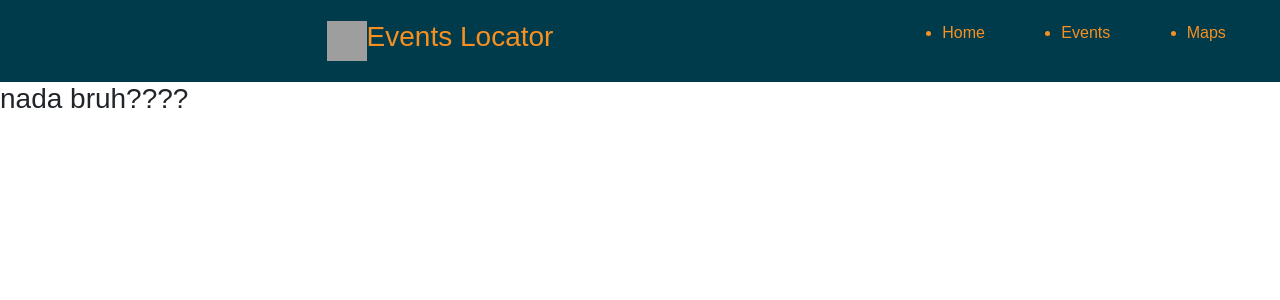
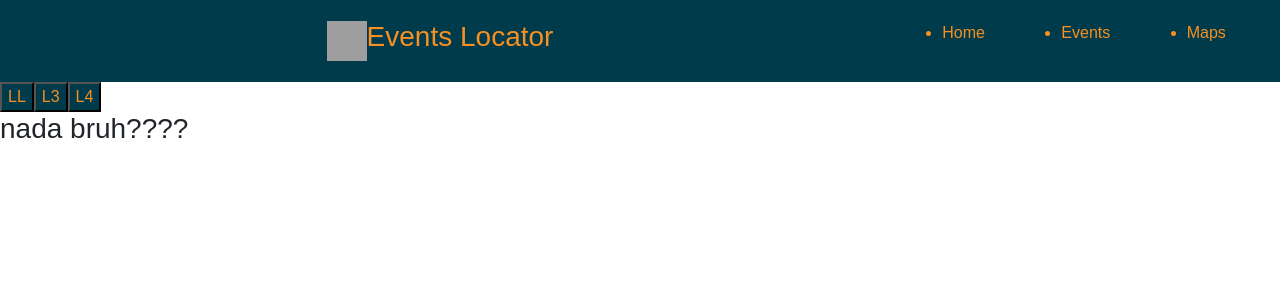
Before and after one commit to Vision-X/G-Events-Frontend, a React (Create React App) app: page /maps in a window 1280 px wide. Shown: the top 300 px of the page. Built offline with nearby package versions, Linux system fonts and the light colour scheme; grey boxes are pictures that could not be loaded.

Commit message:
add mapnav component, add buttons to mapnav, and update styles for buttons

```diff
--- a/src/EventButton.jsx
+++ b/src/EventButton.jsx
@@ -5,7 +5,7 @@ class EventButton extends Component {
   render() {
     return (
       <div className="landing-btns mx-auto">
-        <Link to="/events"><button type="button" className="landing btn-lg btn-primary">GALVANIZE EVENTS</button></Link>
+        <Link to="/events"><button type="button" className="landing btn-lg btn-primary basic-button">GALVANIZE EVENTS</button></Link>
       </div>
     );
   }
--- a/src/MapButton.jsx
+++ b/src/MapButton.jsx
@@ -6,7 +6,7 @@ class MapButton extends Component {
     return (
       <Link to="/maps">
         <div className="landing-btns mx-auto">
-            <button type="button" className="landing btn-lg btn-primary">FLOOR MAP</button>
+            <button type="button" className="landing btn-lg btn-primary basic-button">FLOOR MAP</button>
         </div>
     </Link>
     );
--- /dev/null
+++ b/src/MapNav.jsx
@@ -0,0 +1,15 @@
+import React, { Component } from 'react';
+
+class MapNav extends Component {
+    render() {
+      return (
+        <div>
+          <button className="basic-button">LL</button>
+          <button className="basic-button">L3</button>
+          <button className="basic-button">L4</button>
+        </div>
+      )
+    }
+}
+
+export default MapNav;
--- a/src/MapsPage.jsx
+++ b/src/MapsPage.jsx
@@ -1,5 +1,6 @@
 import React, { Component } from 'react';
 import Header from './Header.jsx';
+import MapNav from './MapNav.jsx';
 
 class MapsPage extends Component {
 
@@ -8,6 +9,7 @@ class MapsPage extends Component {
     return (
       <div>
         <Header />
+        <MapNav />
         <h3>nada bruh????</h3>
       </div>
     )
--- a/src/index.css
+++ b/src/index.css
@@ -19,9 +19,22 @@ div h1 {
   max-width: 80vw;
 }
 
-button.landing {
+.basic-button {
   background-color: #003B4C;
   color: #F79020;
+}
+
+.basic-button:hover {
+  background-color: #F79020;
+  color: #003B4C;
+}
+
+.basic-button:active {
+  background-color: #F79020;
+  color: #003B4C;
+}
+
+button.landing {
   font-size: 220%;
   min-height: 30vh;
   width: 80vw;
@@ -33,10 +46,7 @@ button.landing {
   margin: auto !important;
 }
 
-button.landing:hover {
-  background-color: #F79020;
-  color: #003B4C;
-}
+
 
 button.landing:active {
   background-color: #F79020;
```
Also changed, not shown: firebase.json (added), 2 other files (tests, documents, lock files or other folders).
